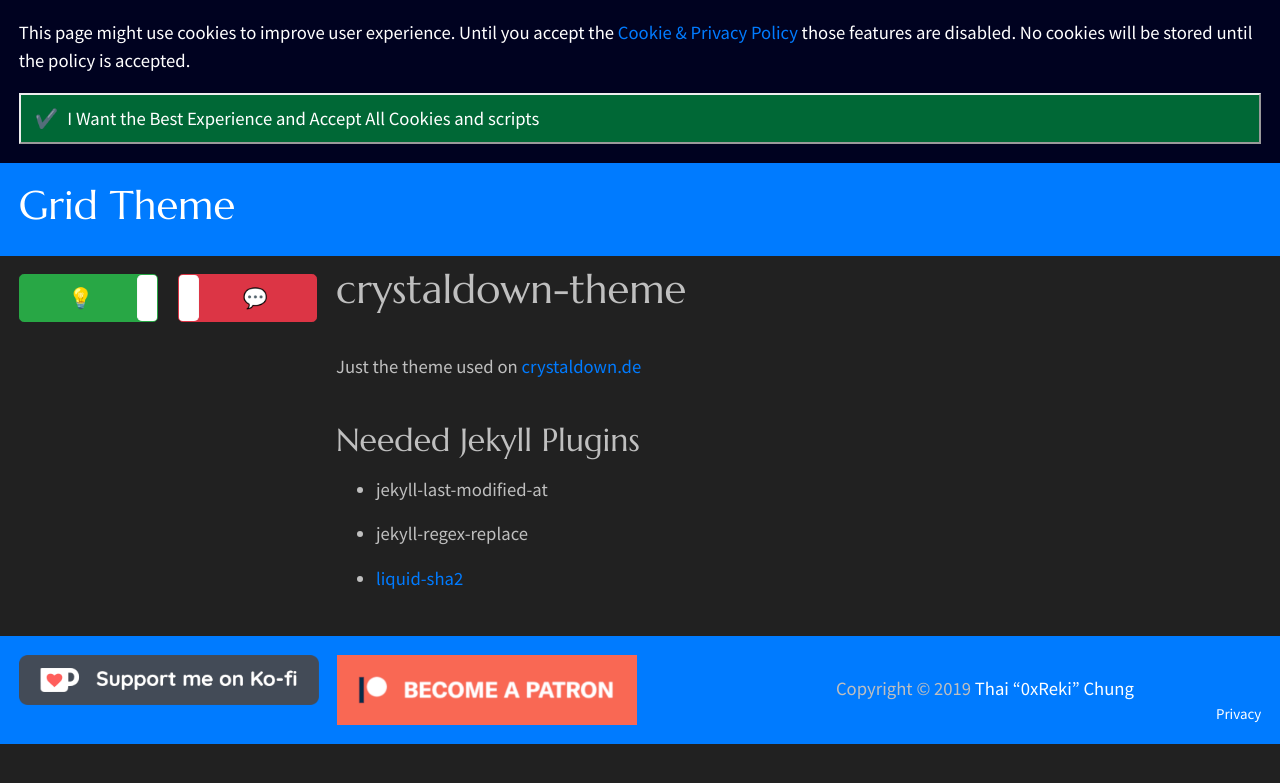
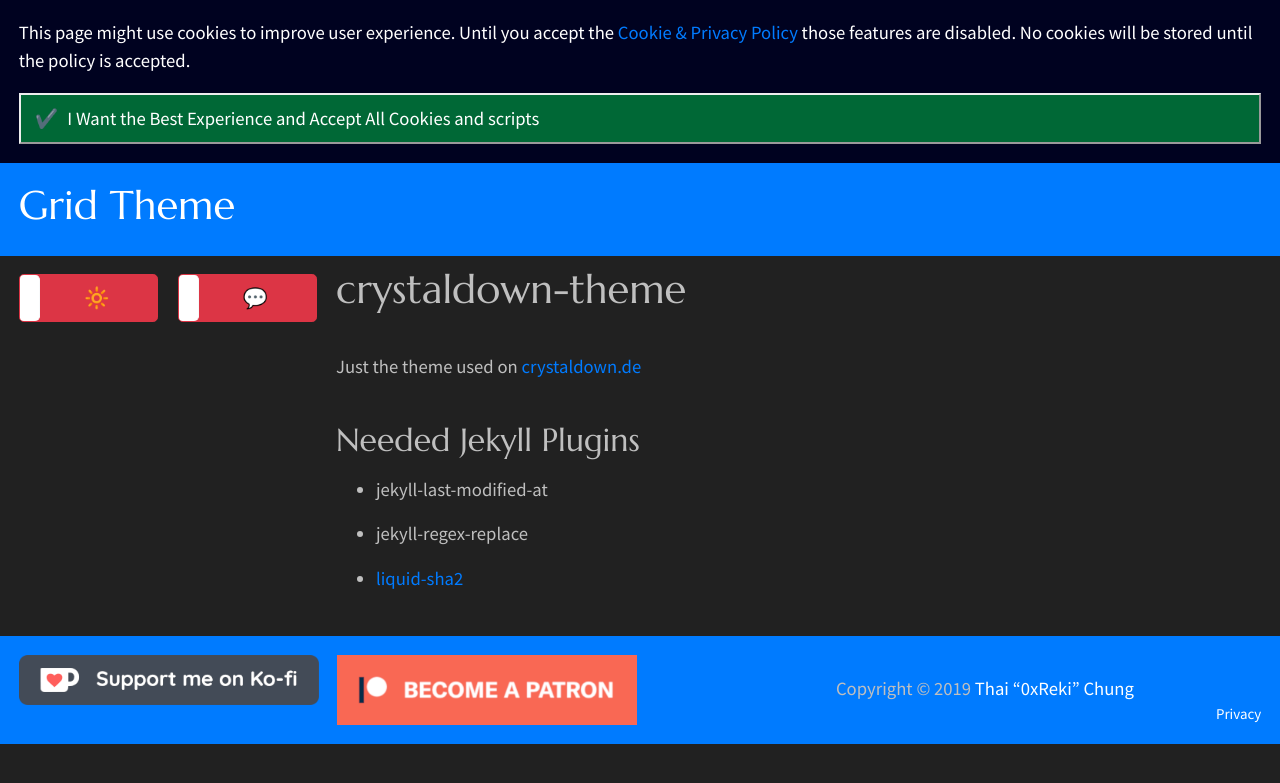
Before and after one commit to RiichiReki/riichi-cologne-theme, a Jekyll site: the page built from README.md, in a window 1280 px wide. Shown: the top 783 px of the page. Built offline with Jekyll 4.4.1, drawn with Linux system fonts in a browser that asks for light colours; our own code applies the rules of GitHub Pages for plain Markdown files.

Commit message:
Replace Icons

```diff
--- a/_includes/controls.html
+++ b/_includes/controls.html
@@ -1,6 +1,6 @@
 <input
   id="dark-mode" aria-label="Toggle Dark Mode"
-  type="checkbox" checked data-toggle="toggle" data-on="💡" data-off="💡" data-onstyle="success" data-offstyle="danger" data-size="lg" data-width="100%">
+  type="checkbox" data-toggle="toggle" data-on="🌖" data-off="🔆" data-onstyle="success" data-offstyle="danger" data-size="lg" data-width="100%">
 <input
   id="tts" aria-label="Toggle TTS"
   type="checkbox" data-toggle="toggle" data-on="💬" data-off="💬" data-onstyle="success" data-offstyle="danger" data-size="lg" data-width="100%">
```
